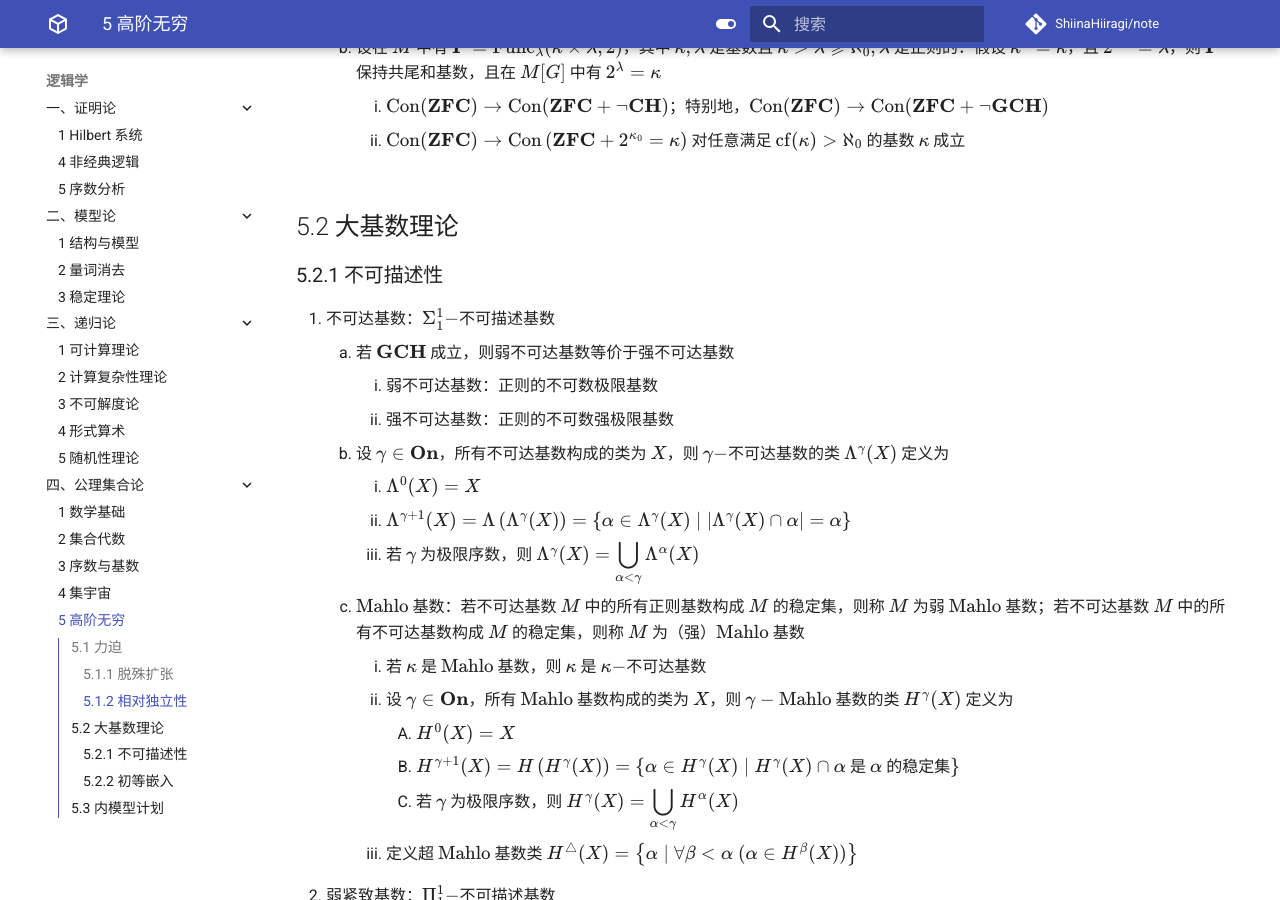
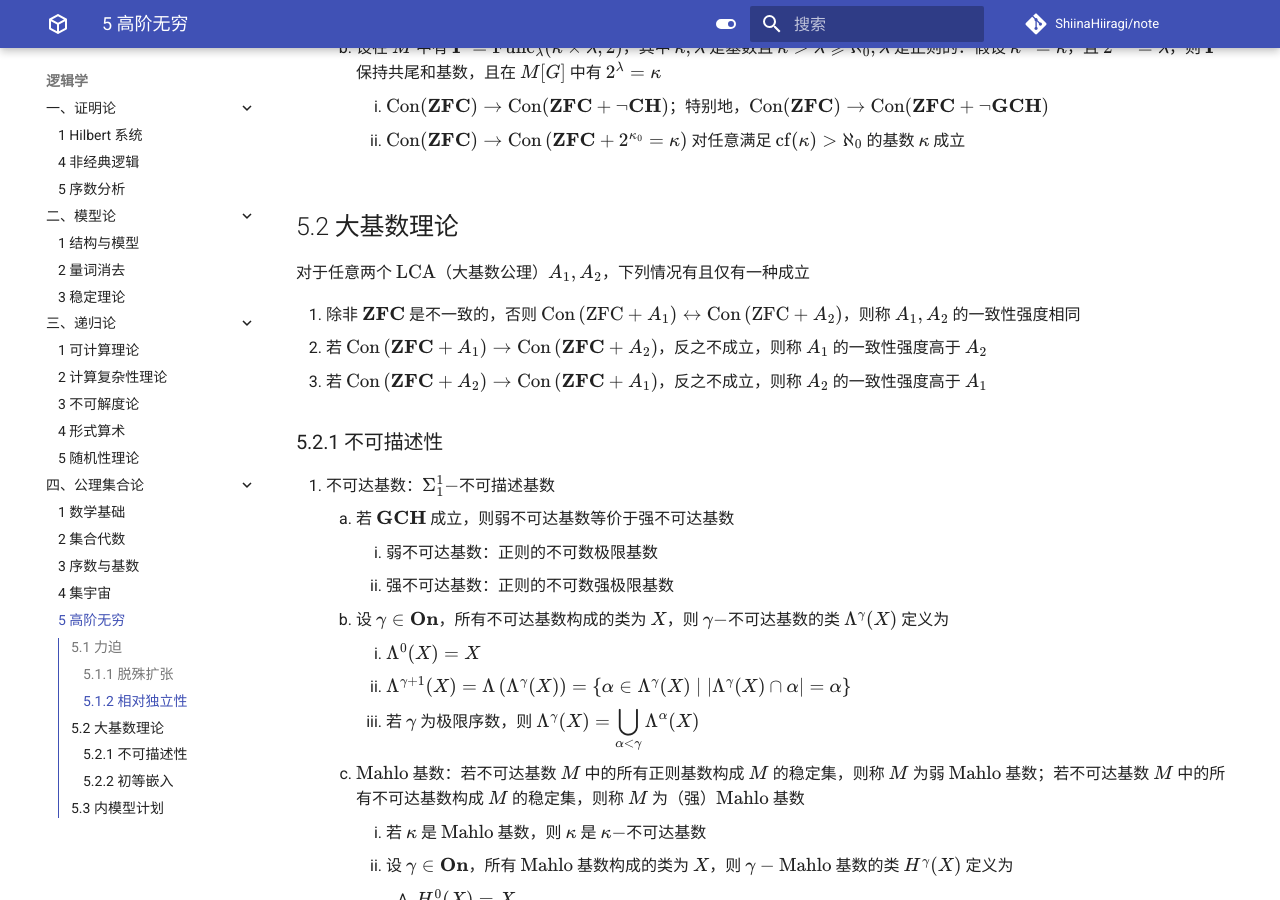
Before and after one commit to ShiinaHiiragi/note, an MkDocs documentation site: the page built from docs/logic/set/card.md, in a window 1280 px wide and 900 px high, scrolled down 2894 px. Built offline with MkDocs 1.6.1 and Material for MkDocs 9.7.7, drawn with Linux system fonts in a browser that asks for light colours; comment, search, counter and statistics services are not loaded; some of the changed text lies outside the part shown.

```diff
--- a/docs/logic/set/card.md
+++ b/docs/logic/set/card.md
@@ -73,6 +73,12 @@
         2. $\operatorname{Con}(\mathbf{ZFC}) \rightarrow \operatorname{Con}\left(\mathbf{ZFC}+2^{\kappa_{0}}=\kappa\right)$ 对任意满足 $\mathrm{cf}(\kappa)>\aleph_{0}$ 的基数 $\kappa$ 成立
 
 ## 5.2 大基数理论
+对于任意两个 $\text{LCA}$（大基数公理）$A_{1}, A_{2}$，下列情况有且仅有一种成立
+
+1. 除非 $\mathbf{ZFC}$ 是不一致的，否则 $\operatorname{Con}\left(\mathrm{ZFC}+A_{1}\right) \leftrightarrow \operatorname{Con}\left(\mathrm{ZFC}+A_{2}\right)$，则称 $A_{1}, A_{2}$ 的一致性强度相同
+2. 若 $\operatorname{Con}\left(\mathbf{ZFC}+A_{1}\right) \rightarrow \operatorname{Con}\left(\mathbf{ZFC}+A_{2}\right)$，反之不成立，则称 $A_{1}$ 的一致性强度高于 $A_{2}$
+3. 若 $\operatorname{Con}\left(\mathbf{ZFC}+A_{2}\right) \rightarrow \operatorname{Con}\left(\mathbf{ZFC}+A_{1}\right)$，反之不成立，则称 $A_{2}$ 的一致性强度高于 $A_{1}$
+
 ### 5.2.1 不可描述性
 1. 不可达基数：$\Sigma_1^1-$不可描述基数
     1. 若 $\mathbf{GCH}$ 成立，则弱不可达基数等价于强不可达基数
@@ -139,7 +145,9 @@
 ## 5.3 内模型计划
 若 $\mathbf{ZF}$ 的传递模型 $\mathbf{M}$ 包含所有序数，则称 $\mathbf{M}$ 是内模型
 
-1. $\mathbf L$
+1. $\mathbf L$ 是 $\mathbf{ZF}$ 的最小内模型
+    1. $\mathbf{V} = \mathbf{L}$ 蕴含钻石原理与 $\text{Jensen}$ 方块定理
+    2. $0^{\flat}$
 2. $\mathbf L[A]$
 3. $\mathbf L[U]$
 4. $\mathbf L[\mathcal U]$
```
